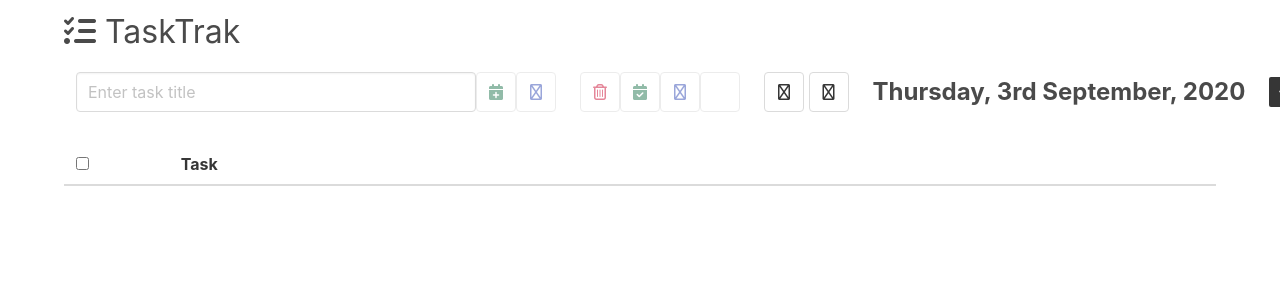
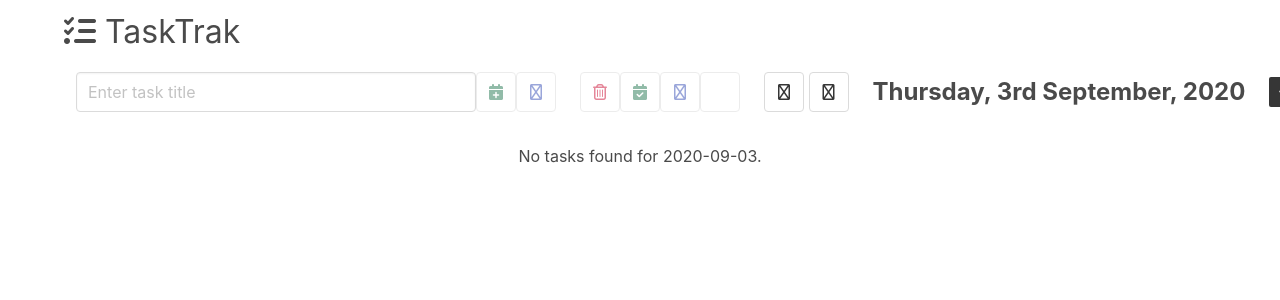
Before and after one commit to woodzer/tasktrak, a Svelte app: page / in a window 1280 px wide. Shown: the top 300 px of the page. Built offline with nearby package versions, Linux system fonts and the light colour scheme; some icons are missing.

Commit message:
Renamed some task related functions and added code to the task list to pick out when there were no tasks available.

```diff
--- a/src/StandUpView.svelte
+++ b/src/StandUpView.svelte
@@ -2,7 +2,7 @@
     import 'bulma/css/bulma.css';
     import moment from 'moment';
     import {records} from './records.js';
-    import {filterTasks, taskSorter} from './tasks.js';
+    import {filterTasksByActiveDates, taskSorter} from './tasks.js';
     import {revertView} from './views.js';
 
     // Stores.
@@ -79,7 +79,7 @@
                     </tr>
                 </thead>
                 <tbody>
-                {#each filterTasks($records.tasks, dates).sort(taskSorter) as task}
+                {#each filterTasksByActiveDates($records.tasks, dates).sort(taskSorter) as task}
                     <tr>
                         <td>{task.title}</td>
                         <td>
--- a/src/TaskList.svelte
+++ b/src/TaskList.svelte
@@ -5,7 +5,7 @@
     import {selectedTask, state} from './state.js';
     import {createEventDispatcher, tick} from 'svelte';
     import {get} from 'svelte/store';
-    import {filterTasks, taskSorter} from './tasks.js';
+    import {anyTaskActiveOn, filterTasksByActiveDates, taskSorter} from './tasks.js';
     import {selectView} from './views.js';
 
     // Properties.
@@ -137,7 +137,7 @@
                 console.log(taskId, "removed to the list of selected id which now has", selectedIds.length, "entries.");
             }
         }
-        allSelected = (filterTasks($records.tasks, date).length === selectedIds.length);
+        allSelected = (filterTasksByActiveDates($records.tasks, date).length === selectedIds.length);
         notifySelectionChange(selectedIds);
     }
 
@@ -157,6 +157,7 @@
 
 <section>
     <div class="container">
+        {#if anyTaskActiveOn($records.tasks, date)}
         <table class="table is-fullwidth is-hoverable">
             <thead>
                 <tr>
@@ -170,7 +171,7 @@
                 </tr>
             </thead>
             <tbody class="is-size-5">
-                {#each filterTasks($records.tasks, date).sort(taskSorter) as task}
+                {#each filterTasksByActiveDates($records.tasks, date).sort(taskSorter) as task}
                 <tr class="unhovered" on:mouseover={onMouseEnter} on:mouseleave={onMouseLeave}>
                     <td class="select-column">
                         <label class="checkbox" title="Select Task">
@@ -197,6 +198,11 @@
                 {/each}
             </tbody>
         </table>
+        {:else}
+        <div>
+            <center class="has-grey-text">No tasks found for {date.format("YYYY-MM-DD")}.</center>
+        </div>
+        {/if}
     </div>
 </section>
 
--- a/src/WeekView.svelte
+++ b/src/WeekView.svelte
@@ -2,7 +2,7 @@
     import 'bulma/css/bulma.css';
     import moment from 'moment';
     import {records} from './records.js';
-    import {filterTasks, taskSorter} from './tasks.js';
+    import {filterTasksByActiveDates, taskSorter} from './tasks.js';
     import {revertView} from './views.js';
     import {get} from 'svelte/store';
 
--- a/src/tasks.js
+++ b/src/tasks.js
@@ -35,29 +35,48 @@ export function deleteTasks(taskIds) {
 }
 
 /**
+ * This function filters a list of tasks by applying a predicate to each of them
+ * in turn. The predicate should take a single task parameter and return either
+ * true or false to indicate whether they have 'passed' the filter.
+ */
+export function filterTasks(tasks, predicate) {
+    return(tasks.filter(predicate));
+}
+
+/**
  * This function filters a task list for tasks that have active dates that
  * match a specific date.
  */
-export function filterTasks(tasks, dates) {
-    console.log("Calling filter tasks.");
+export function filterTasksByActiveDates(tasks, dates) {
+    let timestamps = [];
 
     if(Array.isArray(dates)) {
-        let timestamps = dates.map(e => e.startOf("day").unix()).sort();
-        return(tasks.filter(entry => {
-            return(entry.datesActive.filter(e => timestamps.includes(e)).length > 0);
-        }));
+        timestamps = dates.map(e => e.startOf("day").unix()).sort();
     } else {
-        let timestamp = dates.startOf("day").unix();
-        return(tasks.filter(entry =>  entry.datesActive.indexOf(timestamp) !== -1));
+        timestamps.push(dates.startOf("day").unix());
     }
+
+    return(filterTasks(tasks, t => {
+        return(t.datesActive.filter(e => timestamps.includes(e)).length > 0);
+    }));
 }
 
 /**
  * This function marks all tasks with a specified task id as incomplete.
  */
 export function incompleteTasks(taskIds) {
-    console.log("Complete tasks requested for the following task ids -", taskIds.join(", "));
+    console.log("Incomplete tasks requested for the following task ids -", taskIds.join(", "));
     records.incompleteAllOf(taskIds);
+}
+
+/**
+ * This function searches a list of tasks, matching each with a predicate
+ * function that will return true or false for a task. The function returns
+ * true if any of the tasks return true from the predicate, false if none
+ * of them do.
+ */
+export function taskExists(tasks, predicate) {
+    return(tasks.some(predicate));
 }
 
 /**
@@ -77,6 +96,26 @@ export function taskSorter(task1, task2) {
         return(-1);
     } else {
         return(1);
+    }
+}
+
+/**
+ * This function tests whether a set of tasks has at least one member that was
+ * active on a set of one or more specified dates.
+ */
+export function anyTaskActiveOn(tasks, dates) {
+    let timestamps = [];
+
+    if(Array.isArray(dates)) {
+        timestamps = dates.map(e => e.startOf("day").unix()).sort();
+    } else {
+        timestamps.push(dates.startOf("day").unix());
+    }
+
+    if(timestamps.length > 0) {
+        return(tasks.some(t => t.datesActive.some(e => timestamps.includes(e))));
+    } else {
+        return(false);
     }
 }
 
```
